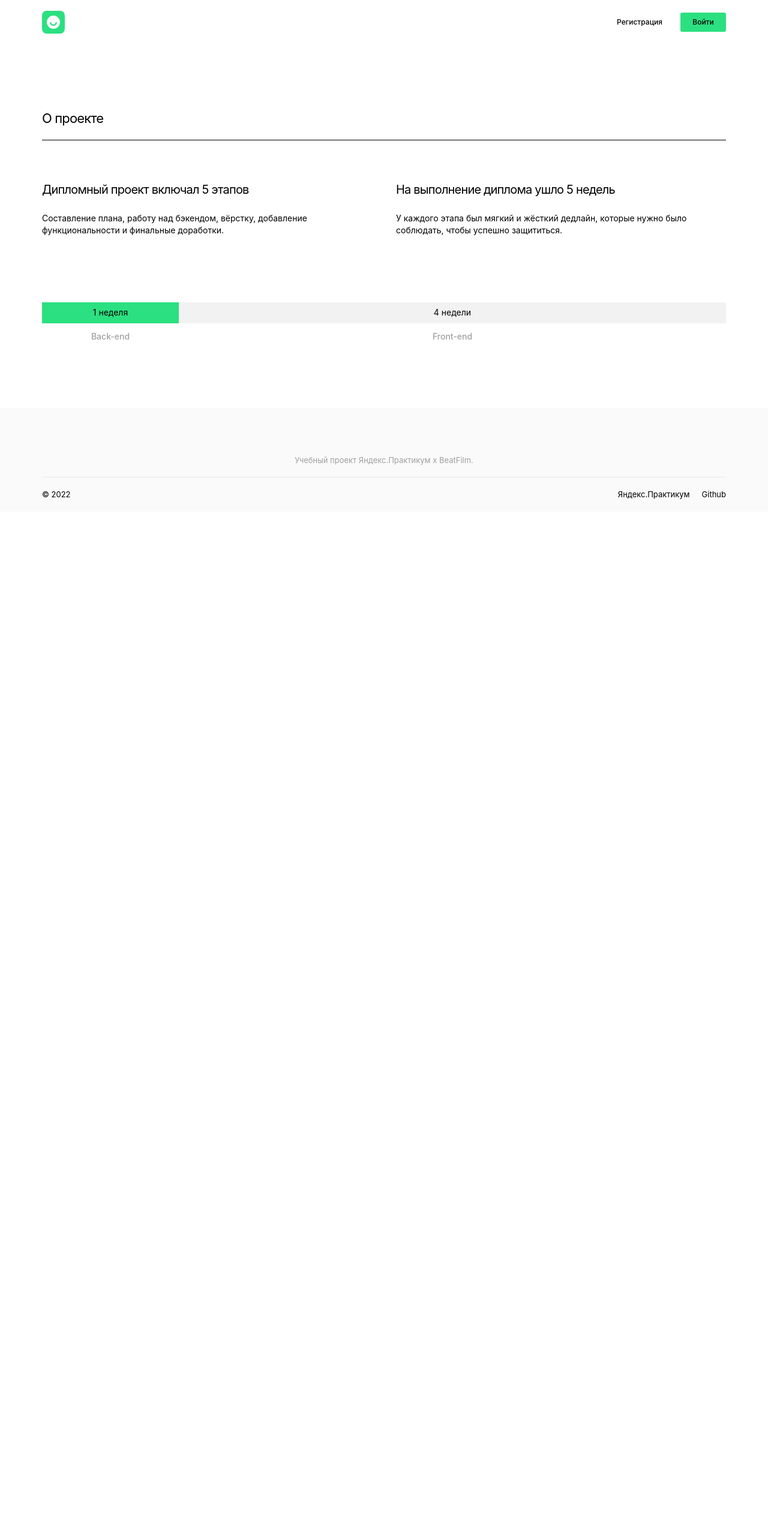
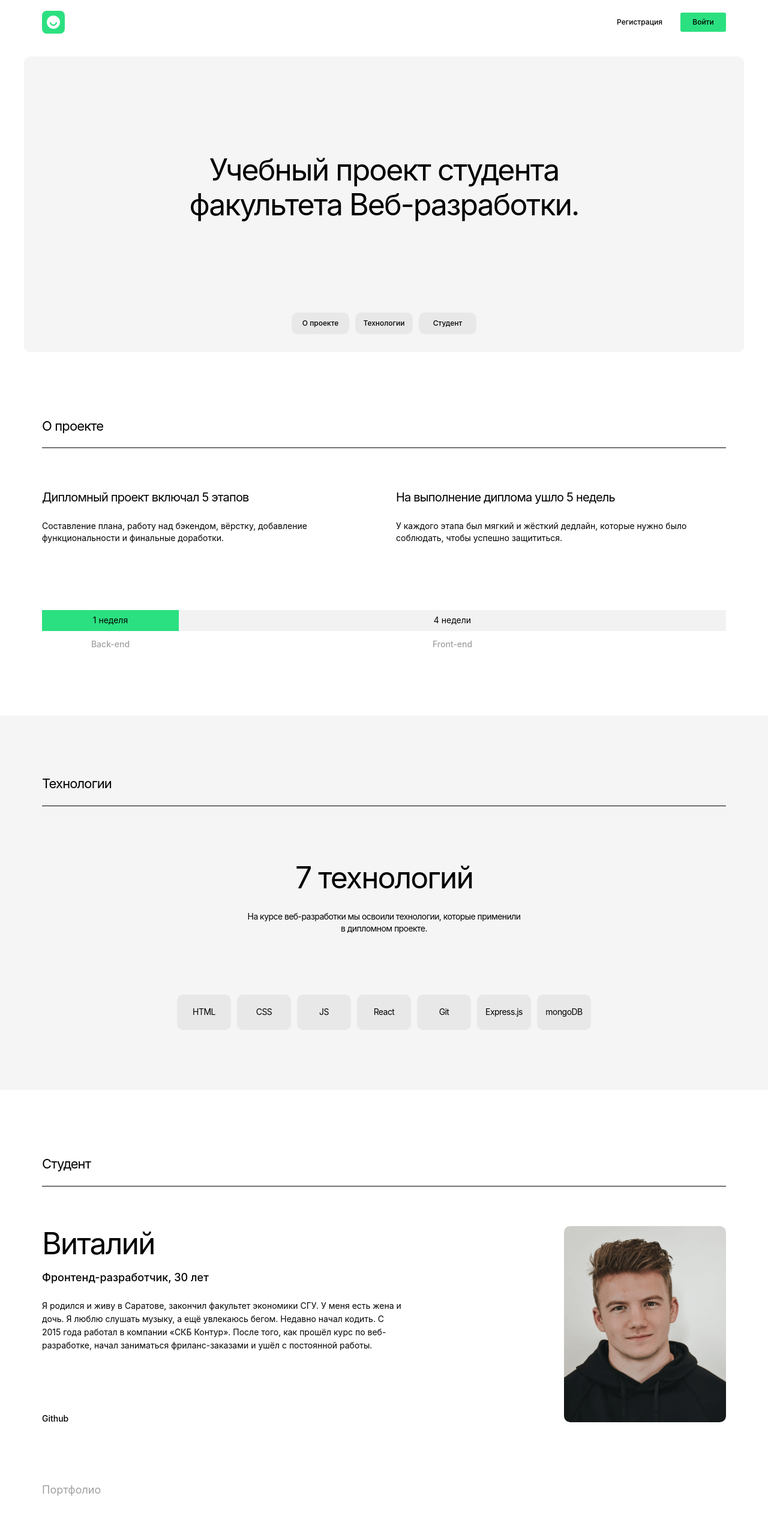
Before and after one commit to Evgeta/movies-explorer-frontend, a React (Create React App) app: page / in a window 1280 px wide. Shown: the top 2544 px of the page at 60% size. Before the commit the page ends 853 px from the top, so only its background shows below. Built offline with nearby package versions, Linux system fonts and the light colour scheme.

Commit message:
fix: adjust adaptivity of AboutMe component

```diff
--- a/src/components/AboutMe/AboutMe.css
+++ b/src/components/AboutMe/AboutMe.css
@@ -137,7 +137,7 @@
 }
 
 
-@media screen and (max-width: 320px) {
+@media screen and (max-width: 550px) {
   .about-me__container {
     padding: 71px 14px;
   }
--- a/src/components/Main/Main.js
+++ b/src/components/Main/Main.js
@@ -11,12 +11,12 @@
 function Main() {
   return (
     <main className="main">
-      {/* <Promo /> */}
-       <AboutProject />
-     {/* <Techs />
+      <Promo />
+      <AboutProject />
+      <Techs />
       <AboutMe />
-      <Portfolio />  */}
-   </main>
+      <Portfolio />
+    </main>
   );
 }
 
--- a/src/components/Portfolio/Portfolio.css
+++ b/src/components/Portfolio/Portfolio.css
@@ -99,7 +99,7 @@
   }
 }
 
-@media screen and (max-width: 320px) {
+@media screen and (max-width: 520px) {
 
   .portfolio__container {
     padding: 0 14px 70px;
```
